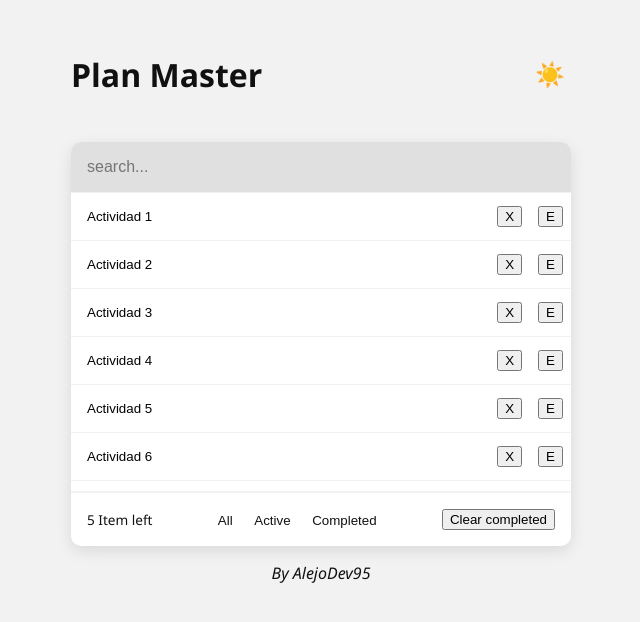
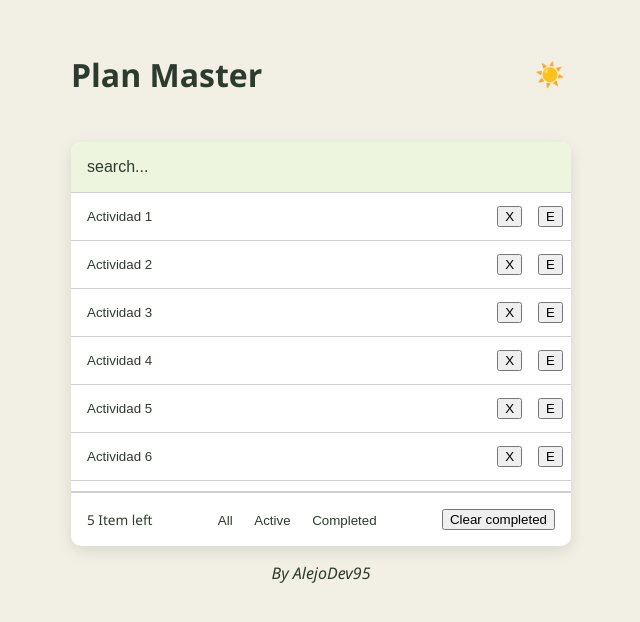
Before and after one commit to AlejoDev95/plan-master, a React (Vite) app: page / in a window 1280 px wide. Shown: the top 622 px of the page, without its empty margins (319-959 px from the left). Built offline with nearby package versions, Linux system fonts and the light colour scheme.

Commit message:
ajuste en los colores de la app

```diff
--- a/src/style.css
+++ b/src/style.css
@@ -1,15 +1,19 @@
 :root {
-  --bg: #f2f2f2;
-  --text: #111;
-  --card: #fff;
-  --input: #e0e0e0;
+  --bg: #f2f0e4;
+  --text: #2d3a2e;
+  --card: #ffffff;
+  --input: #eef5df;
+  --accent: #5a9f6f;
+  --border: #484c4943;
 }
 
 [data-theme="dark"] {
-  --bg: #181824;
-  --text: #f0f0f0;
-  --card: #25273c;
-  --input: #393a4b;
+  --bg: #1e2b22;
+  --text: #e6f3ea;
+  --card: #2a3a2f;
+  --input: #3a5144;
+  --accent: #77bd88;
+  --border: #cdf7d94e;
 }
 
 html {
@@ -44,6 +48,7 @@ body {
   width: 100%;
   max-width: 500px;
   margin-bottom: 1.5rem;
+  color: var(--text);
 }
 
 .todo-box {
@@ -62,6 +67,14 @@ body {
   background-color: var(--input);
   color: var(--text);
   border-radius: 10px 10px 0 0;
+  color: var(--text);
+}
+.todo-filter::placeholder {
+  color: var(--text);
+}
+
+.todo-filter:focus-visible {
+  outline: 2px solid var(--accent);
 }
 
 .todo-list {
@@ -69,7 +82,7 @@ body {
   list-style: none;
   padding: 0;
   margin: 0;
-  border-bottom: 1px solid rgba(0, 0, 0, 0.05);
+  border-bottom: 1px solid var(--border);
   width: 100%;
   max-height: 300px;
   overflow-y: auto;
@@ -79,7 +92,7 @@ body {
   display: flex;
   align-items: center;
   justify-content: space-between;
-  border-top: 1px solid rgba(0, 0, 0, 0.05);
+  border-top: 1px solid var(--border);
   gap: 1rem;
   padding: 0 0.5em 0 0;
 }
@@ -95,6 +108,7 @@ body {
   border: none;
   cursor: pointer;
   background-color: transparent;
+  color: var(--text);
 }
 
 .todo-item_actions {
@@ -113,7 +127,7 @@ body {
   align-items: center;
   font-size: 0.85rem;
   padding: 1rem;
-  border-top: 1px solid rgba(0, 0, 0, 0.05);
+  border-top: 1px solid var(--border);
   gap: 1em;
 }
 
@@ -138,12 +152,12 @@ body {
 }
 
 .filters button:hover {
-  color: #7c5dfa;
+  color: var(--accent);
 }
 
 .filters .active {
   font-weight: bold;
-  color: #7c5dfa;
+  color: var(--accent);
 }
 
 .theme-toggle {
```
